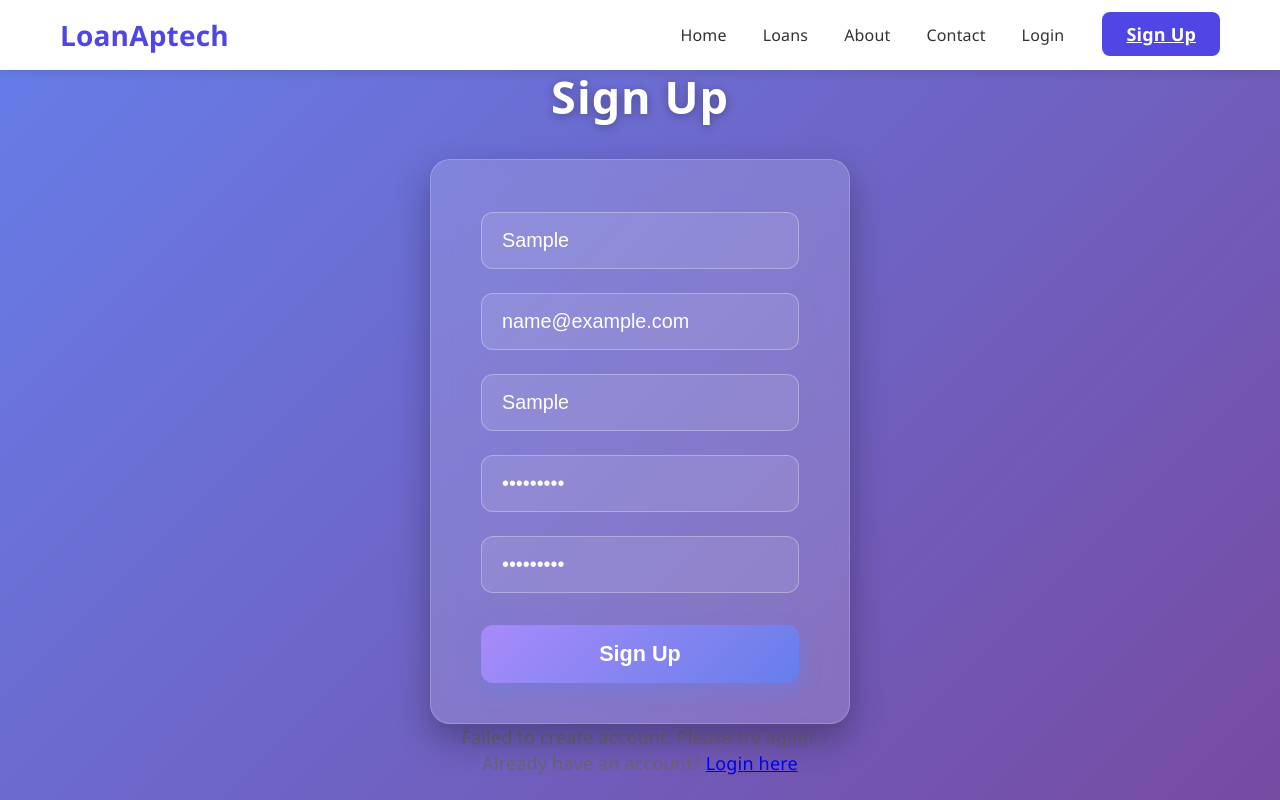
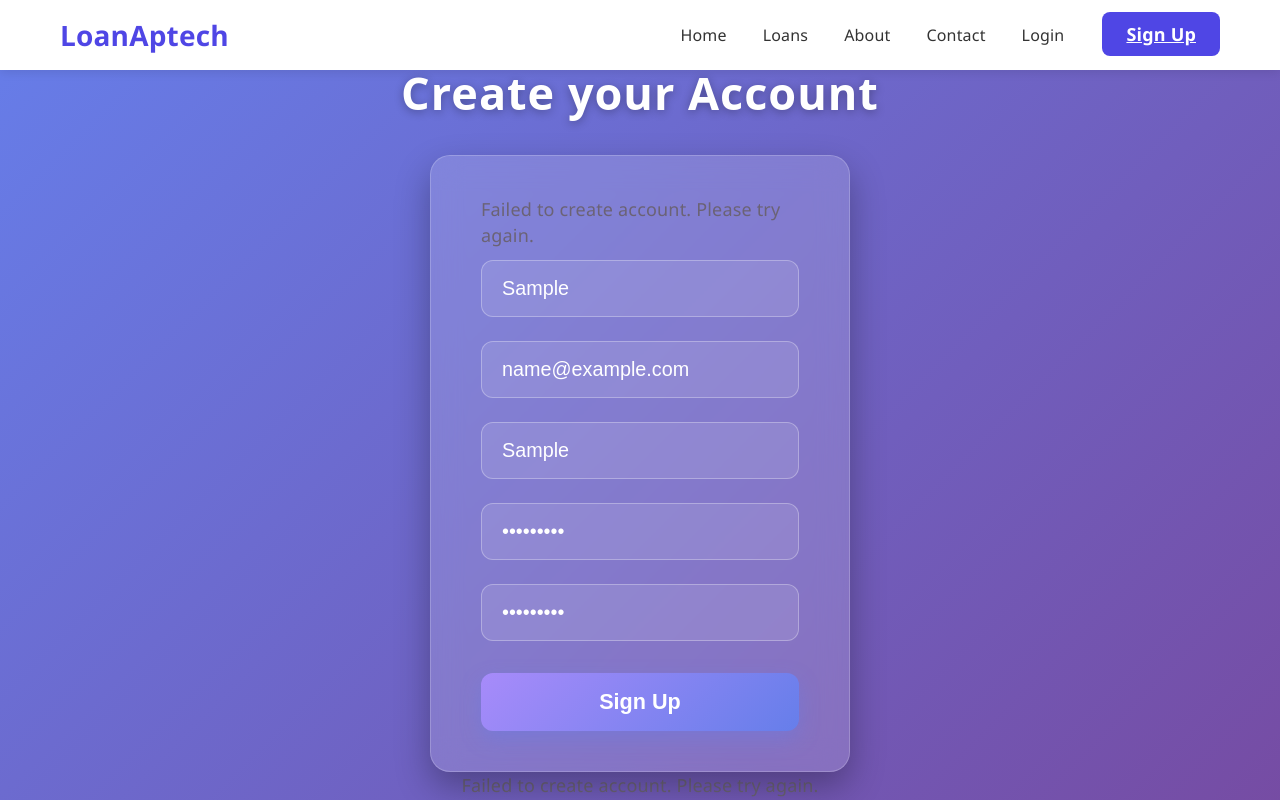
Before and after one commit to Josh-DEV15/loanaptech, a React (Vite) app: page /signup in a window 1280 px wide. Both pictures are taken after typing "Sample", "name@example.com", "Sample", "Sample123", "Sample123" into the empty fields and a click on the button "Sign Up". Shown: the top 800 px of the page. Built offline with nearby package versions, Linux system fonts and the light colour scheme; no server answers.

Commit message:
Fourth commit

```diff
--- a/src/pages/SIgnUp.jsx
+++ b/src/pages/SIgnUp.jsx
@@ -70,8 +70,9 @@
 
     return (
         <div className="auth-container">
-            <h2>Sign Up</h2>
+            <h2>Create your Account</h2>
             <form onSubmit={handleSubmit}>
+            {error && <div className="error-message">{error}</div>}
                 <input
                     type="text"
                     name="name"
```
Also changed, not shown: src/components/Faq.jsx (line endings or trailing spaces), 2 other files (tests, documents, lock files or other folders).
